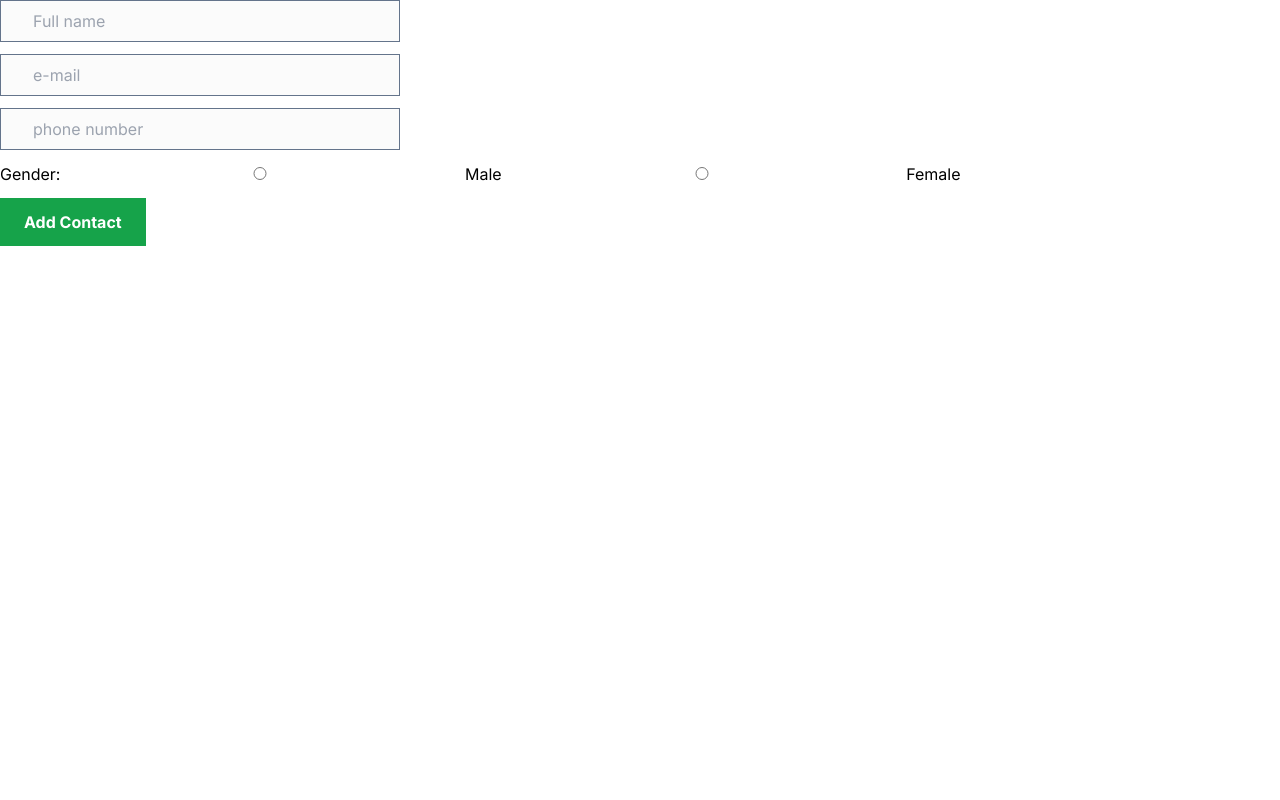
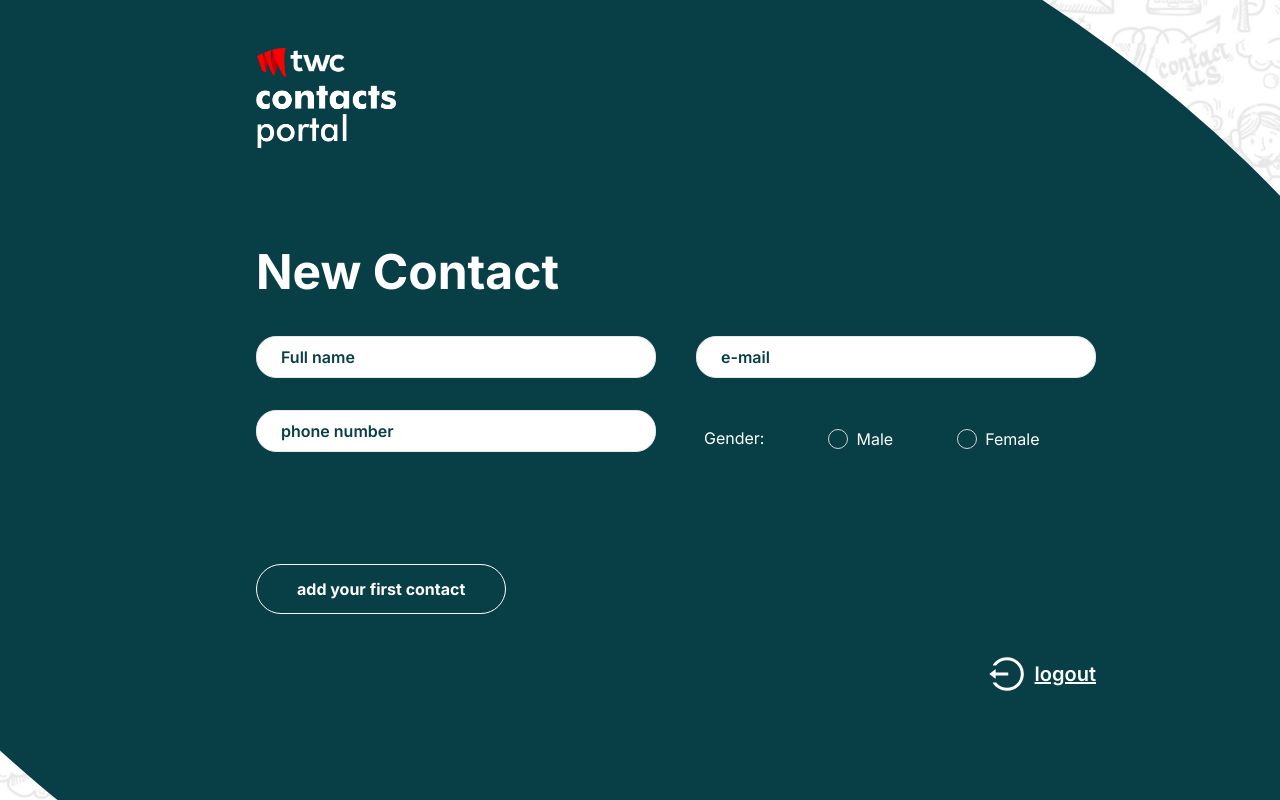
Before and after one commit to IT21284816/Next-js_Project, a Next.js app: page /addContact in a window 1280 px wide. Built offline with nearby package versions, Linux system fonts and the light colour scheme.

Commit message:
initial commit

```diff
--- a/app/addContact/page.jsx
+++ b/app/addContact/page.jsx
@@ -2,6 +2,7 @@
 
 import { useState } from "react";
 import { useRouter } from "next/navigation";
+import { AiOutlineLogout } from 'react-icons/ai'; // Import the AiOutlineLogout icon
 
 export default function AddContact() {
   const [name, setName] = useState("");
@@ -38,60 +39,105 @@ export default function AddContact() {
     }
   };
 
+  const signOut = () => {
+    // Your sign out logic goes here
+  };
+
   return (
-    <form onSubmit={handleSubmit} className="flex flex-col gap-3">
-      <input
+    <div className="flex h-screen">
+      <div className="relative overflow-hidden w-full h-full" style={{ backgroundImage: 'url("/image.png")', backgroundSize: '50%', backgroundPosition: 'center' }}>
+        <div style={{ position: 'absolute', top: '100%', left: '20%', rotate:'25.63deg', transform: 'translate(-50%, -50%)', width: '150%', height: '150%', borderRadius: '50%', backgroundColor: '#083F46', opacity: '1.0', pointerEvents: 'none' }}></div>
+
+        <div className="relative z-10">
+          {/* Content for the left half */}
+
+          <div className="ml-[20%] mt-12">
+            <img src="/logo2.png" alt="twc logo" className="w-[90px] mb-2 " />
+            <img src="/contacts portal.png" alt="contact" className="w-[140px]" />
+          </div>
+
+          <div className="grid h-screen justify-start items-center ml-[20%] my-20">
+
+            <div className=" text-white mb-auto" >
+              <h1 className="text-5xl font-bold my-5 ">New Contact</h1>
+
+              <form onSubmit={handleSubmit} className="flex flex-col gap-8 mt-10">
+                <div className="space-x-10">
+                  <input className="rounded-[20px] text-black bg-white placeholder-[#083F46] font-semibold"
                     onChange={(e) => setName(e.target.value)}
                     value={name}
-        className="border border-slate-500 px-8 py-2"
                     type="text"
                     placeholder="Full name"
                   />
 
-      <input
+                  <input className="rounded-[20px] text-black bg-white placeholder-[#083F46] font-semibold"
                     onChange={(e) => setEmail(e.target.value)}
                     value={email}
-        className="border border-slate-500 px-8 py-2"
                     type="text"
                     placeholder="e-mail"
                   />
+                </div>
 
-      <input
+                <div className="flex flex-row space-y-4">
+                  <input className="rounded-[20px] text-black bg-white placeholder-[#083F46] font-semibold"
                     onChange={(e) => setPhoneNumber(e.target.value)}
                     value={phone}
-        className="border border-slate-500 px-8 py-2"
                     type="text"
                     placeholder="phone number"
                   />
 
-      <div>
-        Gender:
-        <label>
+                  <div className="ml-12 flex flex-row space-x-16">
+                    <span>Gender:</span>
+                    <label className="inline-flex items-center">
                       <input
                         type="radio"
                         value="male"
                         checked={gender === "male"}
                         onChange={() => setGender("male")}
-          />{" "}
+                        className="absolute opacity-0 h-0 w-0"
+                      />
+                      <span className="h-5 w-5 flex items-center justify-center border border-gray-300 rounded-full mr-2">
+                        <span className={`h-3 w-3 rounded-full ${gender === "male" ? "bg-blue-500" : ""}`}></span>
+                      </span>
                       Male
                     </label>
-        <label>
+                    <label className="inline-flex items-center">
                       <input
                         type="radio"
                         value="female"
                         checked={gender === "female"}
                         onChange={() => setGender("female")}
-          />{" "}
+                        className="absolute opacity-0 h-0 w-0"
+                      />
+                      <span className="h-5 w-5 flex items-center justify-center border border-gray-300 rounded-full mr-2">
+                        <span className={`h-3 w-3 rounded-full ${gender === "female" ? "bg-pink-500" : ""}`}></span>
+                      </span>
                       Female
                     </label>
+                  </div>
                 </div>
 
                 <button
                   type="submit"
-        className="bg-green-600 font-bold text-white py-3 px-6 w-fit"
+                  className="bg-none font-bold text-white py-3 px-10 w-fit border border-white rounded-[30px] mt-20"
                 >
-        Add Contact
+                  add your first contact
                 </button>
               </form>
+
+              <div className="flex mt-10">
+                <button
+                  onClick={() => signOut()}
+                  className="flex items-center bg-none text-white text-xl font-semibold mb-[15%] ml-auto underline"
+                >
+                  <AiOutlineLogout className="w-10 h-10 transform scale-x-[-1]" />
+                  <span className="ml-2">logout</span>
+                </button>
+              </div>
+            </div>
+          </div>
+        </div>
+      </div>
+    </div>
   );
 }
--- a/components/UserInfo.jsx
+++ b/components/UserInfo.jsx
@@ -43,8 +43,7 @@ export default function UserInfo() {
       <div className="flex">
       <button
         onClick={() => signOut()}
-        className="flex items-center bg-none text-white text-xl font-semibold mb-[15%] ml-auto underline"
-      >
+        className="flex items-center bg-none text-white text-xl font-semibold mb-[15%] ml-auto underline">
         <AiOutlineLogout className="w-10 h-10 transform scale-x-[-1]" />
         <span className="ml-2">logout</span>
       </button>
```
Lines whose indentation alone changed are shown as unchanged.
